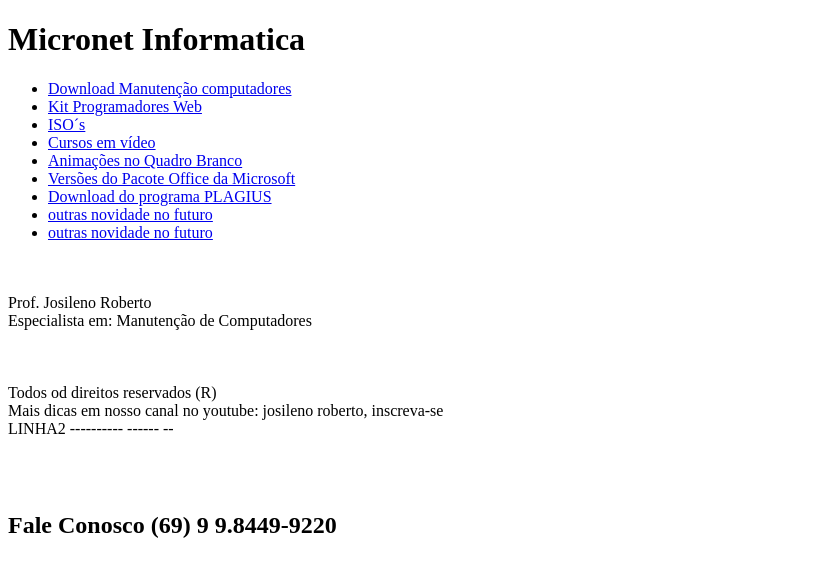
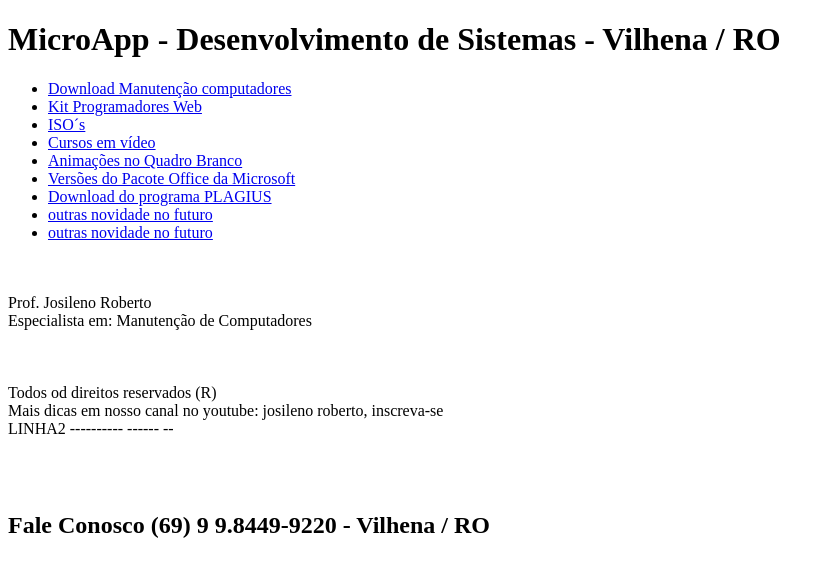
Before and after one commit to josilenoroberto/x, a plain HTML site: page index.html in a window 1280 px wide. Shown: the whole page, without its empty margins (0-835 px from the left). Drawn offline with Linux system fonts and the light colour scheme.

Commit message:
Update index.html

```diff
--- a/index.html
+++ b/index.html
@@ -10,7 +10,7 @@
     <div class="pagina">
         <header class = "cabecalho">
 
-            <h1> Micronet Informatica</h1>
+            <h1> MicroApp - Desenvolvimento de Sistemas -  Vilhena / RO </h1>
 
         </header>
 
@@ -45,7 +45,7 @@
             </section>
             <footer>
             <section class="fim">
-                                <h2> Fale Conosco (69) 9 9.8449-9220  </h2>
+                                <h2> Fale Conosco (69) 9 9.8449-9220 - Vilhena / RO </h2>
                 </section>
             </footer>
         </div>
```
